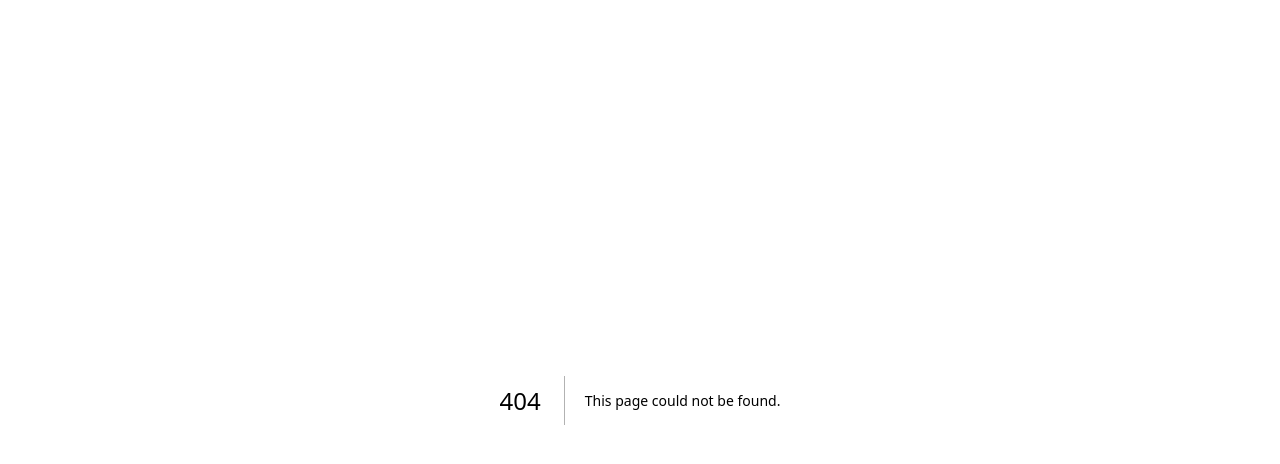
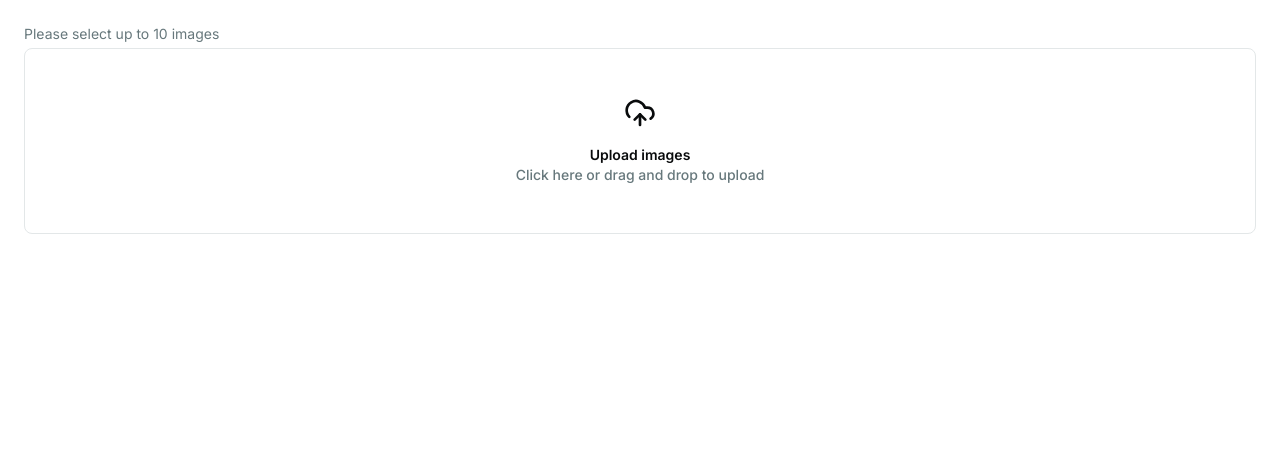
Before and after one commit to drishtiisharma/PlaceNet, a Next.js app in the folder frontend/: page /resume-upload in a window 1280 px wide. Before the commit this address had no page. Shown: the top 464 px of the page. Built offline with nearby package versions, Linux system fonts and the light colour scheme.

Commit message:
resume upload basic

```diff
--- /dev/null
+++ b/frontend/app/resume-upload/page.tsx
@@ -0,0 +1,9 @@
+import { ResumeUpload } from "@/components/resume-upload";
+
+export default function ResumeUploadPage() {
+    return (
+        <div className="p-6">
+            <ResumeUpload />
+        </div>
+    );
+}
--- a/frontend/components/app-sidebar.tsx
+++ b/frontend/components/app-sidebar.tsx
@@ -70,7 +70,7 @@ const data = {
             items: [
                 {
                     title: "Upload Resumes",
-                    url: "#",
+                    url: "/resume-upload",
                 },
                 {
                     title: "Resume Library",
--- a/frontend/components/nav-main.tsx
+++ b/frontend/components/nav-main.tsx
@@ -1,5 +1,5 @@
 "use client"
-
+import Link from "next/link"
 import { ChevronRight, type LucideIcon } from "lucide-react"
 
 import {
@@ -58,9 +58,9 @@ export function NavMain({
                                         {item.items.map((subItem) => (
                                             <SidebarMenuSubItem key={subItem.title}>
                                                 <SidebarMenuSubButton asChild>
-                                                    <a href={subItem.url}>
+                                                    <Link href={subItem.url}>
                                                         <span>{subItem.title}</span>
-                                                    </a>
+                                                    </Link>
                                                 </SidebarMenuSubButton>
                                             </SidebarMenuSubItem>
                                         ))}
@@ -71,10 +71,10 @@ export function NavMain({
                     ) : (
                         <SidebarMenuItem key={item.title}>
                             <SidebarMenuButton asChild tooltip={item.title}>
-                                <a href={item.url}>
+                                <Link href={item.url}>
                                     {item.icon && <item.icon />}
                                     <span>{item.title}</span>
-                                </a>
+                                </Link>
                             </SidebarMenuButton>
                         </SidebarMenuItem>
                     )
--- /dev/null
+++ b/frontend/components/resume-upload.tsx
@@ -0,0 +1,94 @@
+"use client";
+import {
+    Dropzone,
+    DropZoneArea,
+    DropzoneDescription,
+    DropzoneFileList,
+    DropzoneFileListItem,
+    DropzoneMessage,
+    DropzoneRemoveFile,
+    DropzoneTrigger,
+    useDropzone,
+} from "@/components/ui/dropzone";
+import { CloudUploadIcon, Trash2Icon } from "lucide-react";
+
+export function ResumeUpload() {
+    const dropzone = useDropzone({
+        onDropFile: async (file: File) => {
+            await new Promise((resolve) => setTimeout(resolve, 1000));
+            return {
+                status: "success",
+                result: URL.createObjectURL(file),
+            };
+        },
+        validation: {
+            accept: {
+                "image/*": [".png", ".jpg", ".jpeg"],
+            },
+            maxSize: 10 * 1024 * 1024,
+            maxFiles: 10,
+        },
+    });
+
+    return (
+        <div className="not-prose flex flex-col gap-4">
+            <Dropzone {...dropzone}>
+                <div>
+                    <div className="flex justify-between">
+                        <DropzoneDescription>
+                            Please select up to 10 images
+                        </DropzoneDescription>
+                        <DropzoneMessage />
+                    </div>
+                    <DropZoneArea>
+                        <DropzoneTrigger className="flex flex-col items-center gap-4 bg-transparent p-10 text-center text-sm">
+                            <CloudUploadIcon className="size-8" />
+                            <div>
+                                <p className="font-semibold">Upload images</p>
+                                <p className="text-sm text-muted-foreground">
+                                    Click here or drag and drop to upload
+                                </p>
+                            </div>
+                        </DropzoneTrigger>
+                    </DropZoneArea>
+                </div>
+
+                <DropzoneFileList className="grid gap-3 p-0 md:grid-cols-2 lg:grid-cols-3">
+                    {dropzone.fileStatuses.map((file) => (
+                        <DropzoneFileListItem
+                            className="overflow-hidden rounded-md bg-secondary p-0 shadow-sm"
+                            key={file.id}
+                            file={file}
+                        >
+                            {file.status === "pending" && (
+                                <div className="aspect-video animate-pulse bg-black/20" />
+                            )}
+                            {file.status === "success" && (
+                                // eslint-disable-next-line @next/next/no-img-element
+                                <img
+                                    src={file.result}
+                                    alt={`uploaded-${file.fileName}`}
+                                    className="aspect-video object-cover"
+                                />
+                            )}
+                            <div className="flex items-center justify-between p-2 pl-4">
+                                <div className="min-w-0">
+                                    <p className="truncate text-sm">{file.fileName}</p>
+                                    <p className="text-xs text-muted-foreground">
+                                        {(file.file.size / (1024 * 1024)).toFixed(2)} MB
+                                    </p>
+                                </div>
+                                <DropzoneRemoveFile
+                                    variant="ghost"
+                                    className="shrink-0 hover:outline"
+                                >
+                                    <Trash2Icon className="size-4" />
+                                </DropzoneRemoveFile>
+                            </div>
+                        </DropzoneFileListItem>
+                    ))}
+                </DropzoneFileList>
+            </Dropzone>
+        </div>
+    );
+}
```
Also changed, not shown: frontend/components/ui/dropzone.tsx (+13 -13 lines).
